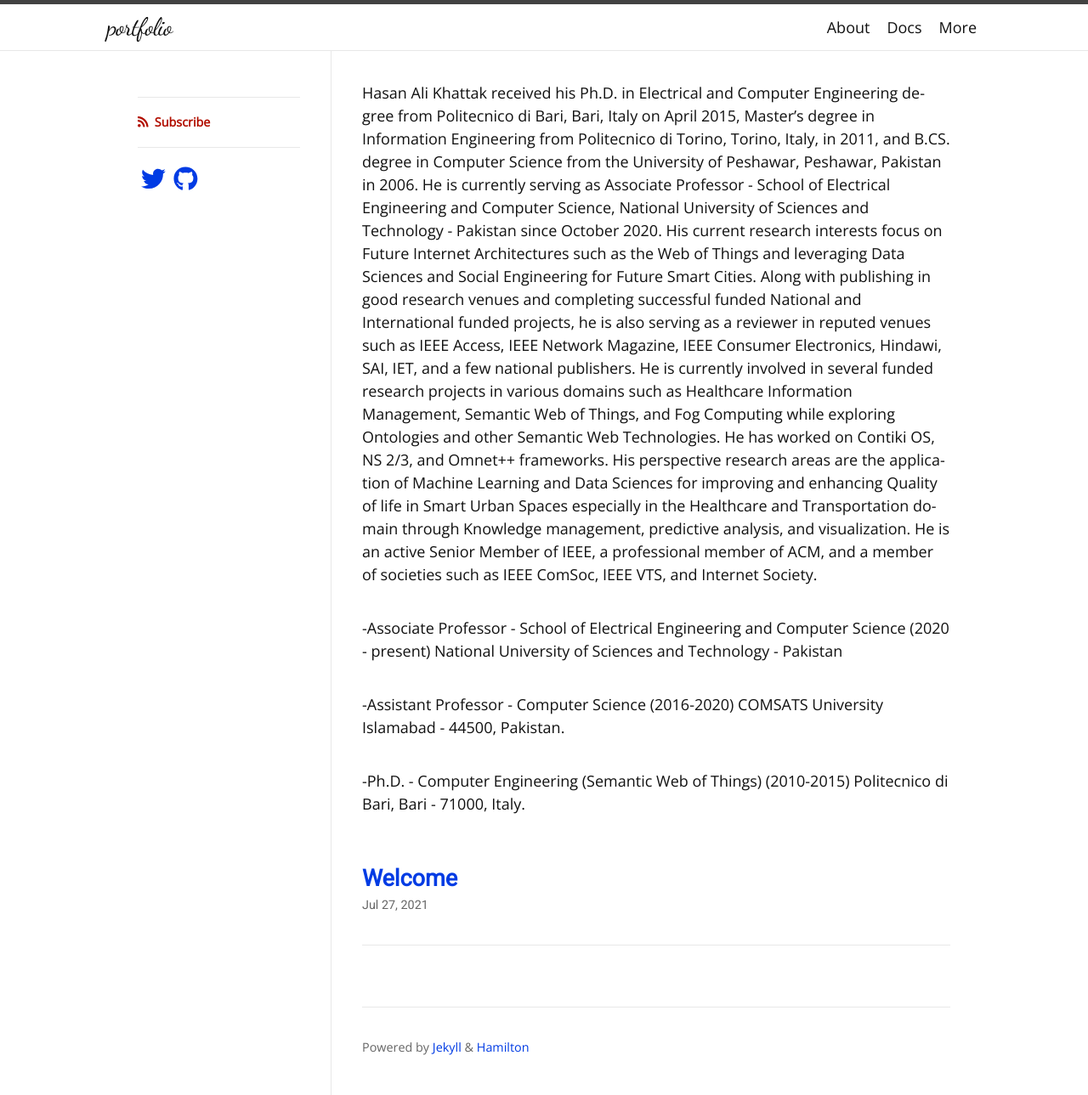
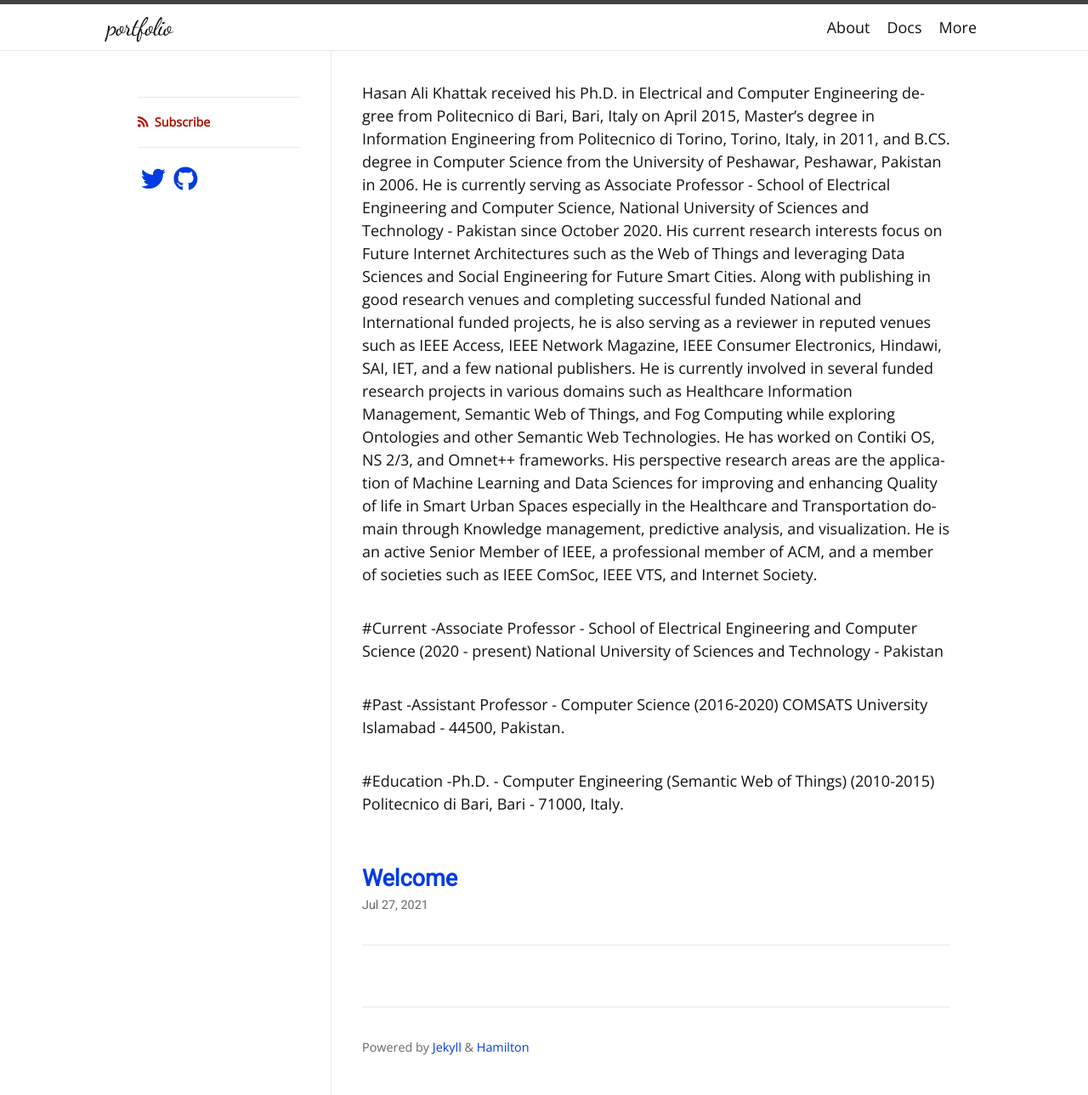
Before and after one commit to hasanalikhattak/portfolio, a Jekyll site: the page built from about.md, in a window 1280 px wide. Shown: the whole page at 85% size. Built offline with Jekyll 4.4.1, drawn with Linux system fonts in a browser that asks for light colours; nearby versions of some CDN libraries; some web fonts are replaced.

Commit message:
Update about.md

```diff
--- a/about.md
+++ b/about.md
@@ -16,11 +16,14 @@ Sciences for improving and enhancing Quality of life in Smart Urban Spaces espec
 domain through Knowledge management, predictive analysis, and visualization. He is an active Senior Member of IEEE, a
 professional member of ACM, and a member of societies such as IEEE ComSoc, IEEE VTS, and Internet Society.
 
+#Current
 -Associate Professor - School of Electrical Engineering and Computer Science (2020 - present)
 National University of Sciences and Technology - Pakistan
 
+#Past
 -Assistant Professor - Computer Science (2016-2020)
 COMSATS University Islamabad - 44500, Pakistan.
 
+#Education
 -Ph.D. - Computer Engineering (Semantic Web of Things) (2010-2015)
 Politecnico di Bari, Bari - 71000, Italy.
```
